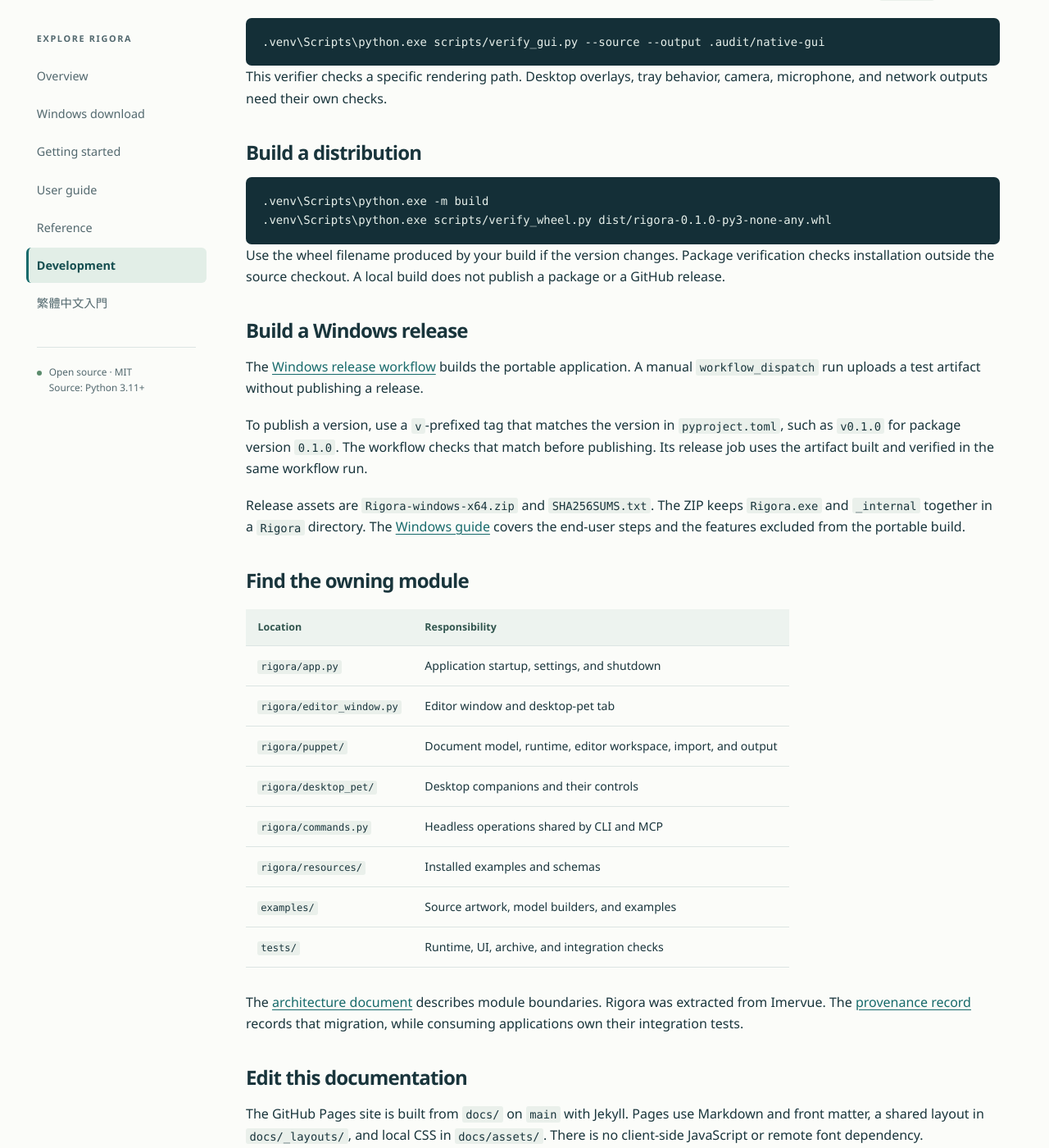
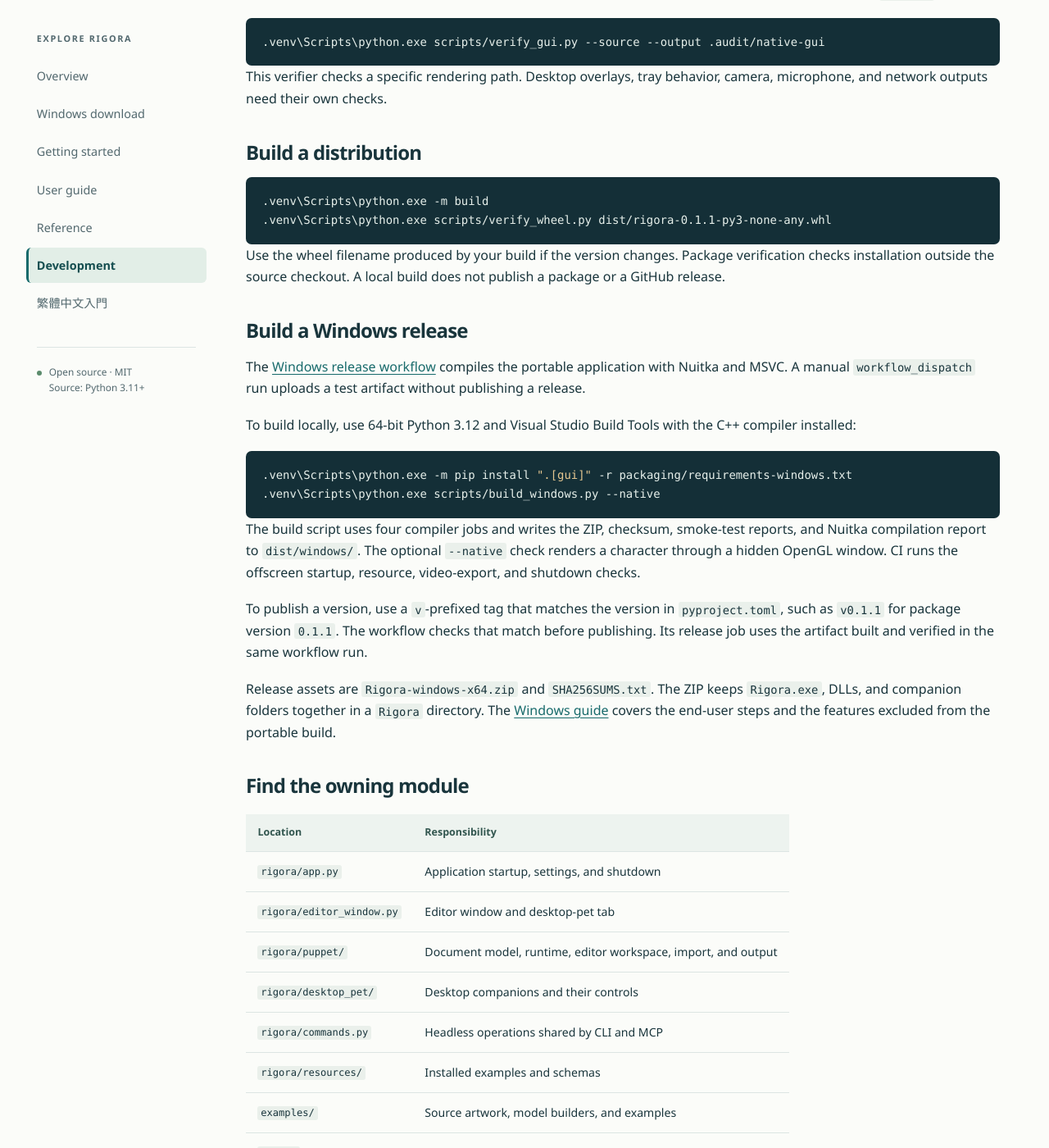
Before and after one commit to Jeffrey-Tool-Projects/Rigora, a Jekyll site: the page built from docs/development.md, in a window 1280 px wide and 1400 px high, scrolled down 883 px. Shown: the whole window at 82% size. Built offline with Jekyll 4.4.1, drawn with Linux system fonts in a browser that asks for light colours.

Commit message:
build: compile Windows releases with Nuitka

````diff
--- a/docs/development.md
+++ b/docs/development.md
@@ -45,7 +45,7 @@ camera, microphone, and network outputs need their own checks.
 
 ```powershell
 .venv\Scripts\python.exe -m build
-.venv\Scripts\python.exe scripts/verify_wheel.py dist/rigora-0.1.0-py3-none-any.whl
+.venv\Scripts\python.exe scripts/verify_wheel.py dist/rigora-0.1.1-py3-none-any.whl
 ```
 
 Use the wheel filename produced by your build if the version changes. Package
@@ -55,16 +55,29 @@ does not publish a package or a GitHub release.
 ## Build a Windows release
 
 The [Windows release workflow](https://github.com/Jeffrey-Tool-Projects/Rigora/actions/workflows/windows-release.yml)
-builds the portable application. A manual `workflow_dispatch` run uploads a
+compiles the portable application with Nuitka and MSVC. A manual `workflow_dispatch` run uploads a
 test artifact without publishing a release.
 
+To build locally, use 64-bit Python 3.12 and Visual Studio Build Tools with the
+C++ compiler installed:
+
+```powershell
+.venv\Scripts\python.exe -m pip install ".[gui]" -r packaging/requirements-windows.txt
+.venv\Scripts\python.exe scripts/build_windows.py --native
+```
+
+The build script uses four compiler jobs and writes the ZIP, checksum,
+smoke-test reports, and Nuitka compilation report to `dist/windows/`.
+The optional `--native` check renders a character through a hidden OpenGL window.
+CI runs the offscreen startup, resource, video-export, and shutdown checks.
+
 To publish a version, use a `v`-prefixed tag that matches the version in
-`pyproject.toml`, such as `v0.1.0` for package version `0.1.0`. The workflow
+`pyproject.toml`, such as `v0.1.1` for package version `0.1.1`. The workflow
 checks that match before publishing. Its release job uses the artifact built
 and verified in the same workflow run.
 
 Release assets are `Rigora-windows-x64.zip` and `SHA256SUMS.txt`. The ZIP keeps
-`Rigora.exe` and `_internal` together in a `Rigora` directory. The
+`Rigora.exe`, DLLs, and companion folders together in a `Rigora` directory. The
 [Windows guide]({{ '/windows/' | relative_url }}) covers the end-user steps and
 the features excluded from the portable build.
 
--- a/packaging/requirements-windows.txt
+++ b/packaging/requirements-windows.txt
@@ -1,3 +1,4 @@
-PyInstaller==6.22.3
-pyinstaller-hooks-contrib==2026.10
+Nuitka==4.3.5
+ordered-set==4.1.0
+zstandard==0.25.0
 PySide6==6.12.0
--- a/pyproject.toml
+++ b/pyproject.toml
@@ -4,7 +4,7 @@ build-backend = "setuptools.build_meta"
 
 [project]
 name = "rigora"
-version = "0.1.0"
+version = "0.1.1"
 description = "2D character rigging, animation, live performance and desktop companions."
 readme = "README.md"
 requires-python = ">=3.11"
--- a/rigora/mcp_server.py
+++ b/rigora/mcp_server.py
@@ -45,7 +45,7 @@ def _dispatch(method: str, params: dict) -> dict:
         return {
             "protocolVersion": PROTOCOL_VERSION,
             "capabilities": {"tools": {"listChanged": False}},
-            "serverInfo": {"name": "rigora", "version": "0.1.0"},
+            "serverInfo": {"name": "rigora", "version": "0.1.1"},
         }
     if method == "ping":
         return {}
````
Also changed, not shown: docs/getting-started-zh-tw.md (+1 -1 lines), docs/windows.md (+13 -5 lines), rigora/bundle_smoke.py (+17 -3 lines), scripts/build_windows.py (+21 -8 lines), .github/workflows/test.yml, .github/workflows/windows-release.yml, README.md, 1 other file.
